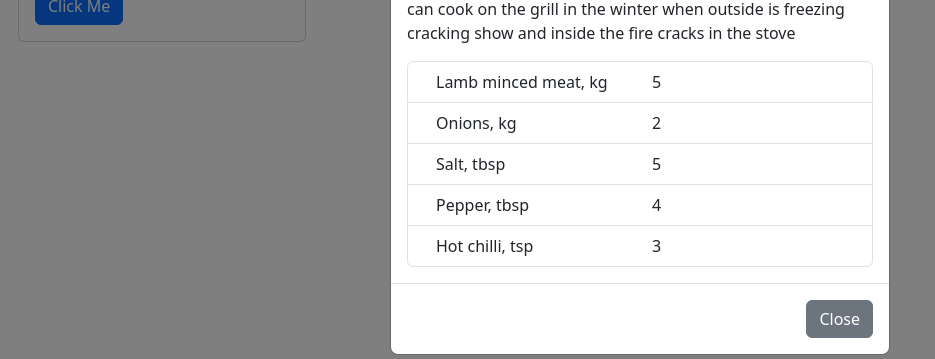
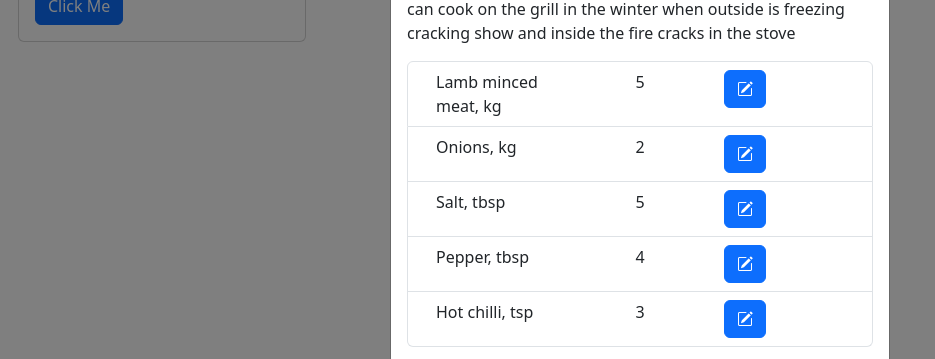
Before and after one commit to turkuai/webtek1-23-b-Finfeny, a React (Create React App) app: page / in a window 1280 px wide. Both pictures are taken after a click on the button "Click Me". Shown: the part 441-800 px from the top of the page, without its empty margins (0-935 px from the left). Built offline with nearby package versions, Linux system fonts and the light colour scheme.

Commit message:
tehtävä2.3

```diff
--- a/src/components/RecipeItem.js
+++ b/src/components/RecipeItem.js
@@ -1,16 +1,42 @@
-import React from "react";
-import { Col, Container, Row } from "react-bootstrap";
+import React, { useState , useEffect } from "react";
+import { Button, Col, Container, Row } from "react-bootstrap";
+import Form from 'react-bootstrap/Form';
 
 function RecipeItem({ name, amount }) {
+
+    const [edit, setEdit] = useState(false);
+    const toggle = () => setEdit(!edit);
+    const [nameValue, setNameValue] = useState(name);
+    const [amountValue, setamountValue] = useState(amount);
+
     return (
         <Container>
             <Row>
-                <Col>{name}</Col>
-                <Col>{amount}</Col>
+                {
+                edit ?  <Col>
+                            <Form.Control hidden={!edit} type="text" value={nameValue} onChange={(eventName) => {setNameValue(eventName.target.value)}}/>
+                        </Col>
+                        : <></>
+                }
+                {
+                edit ?  <Col>
+                            <Form.Control hidden={!edit} type="number" value={amountValue} onChange={(eventAmount) => {setamountValue(eventAmount.target.value)}}/>
+                        </Col>
+                        : <></>
+                }
+                <Col hidden={edit}>{nameValue}</Col>
+                <Col style={{textAlign: "center"}} hidden={edit}>{amountValue}</Col>
+                <Col>
+                    <Button variant="primary" onClick={toggle} hidden={edit}>
+                    <i class="bi bi-pencil-square"></i>
+                    </Button>
+                    <Button variant="success" onClick={toggle}  hidden={!edit}>
+                    <i class="bi bi-check-square"></i>
+                    </Button>
+                </Col>
             </Row>
         </Container>
     );
-
 }
 
 export default RecipeItem;
```
